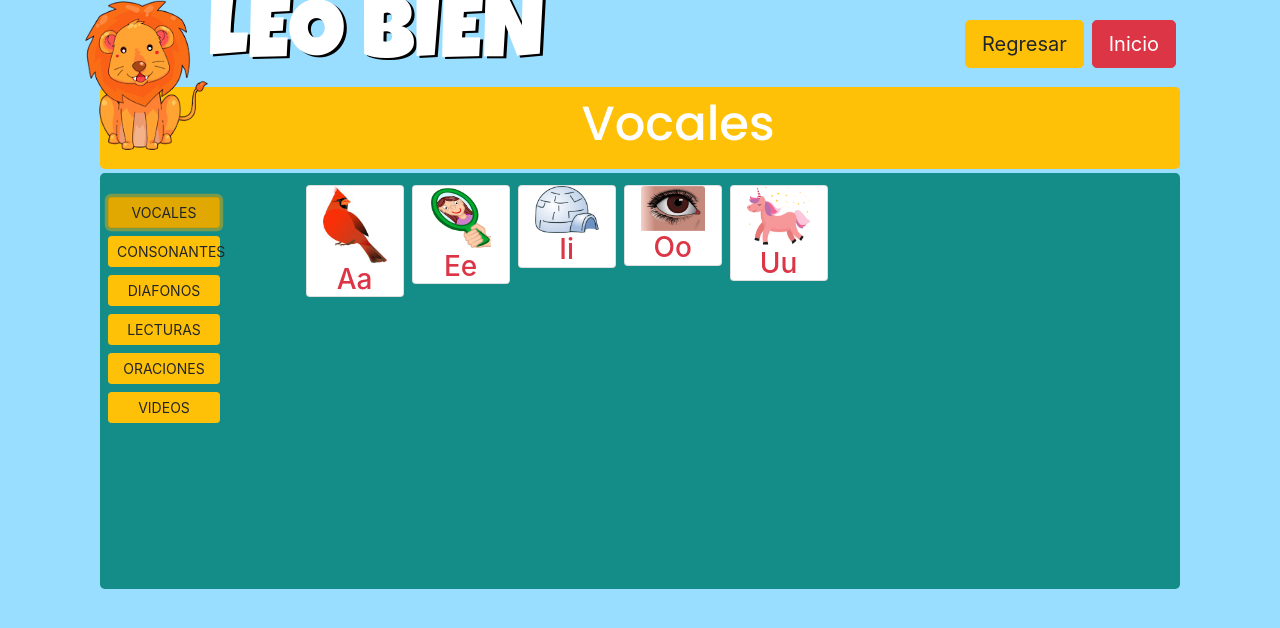
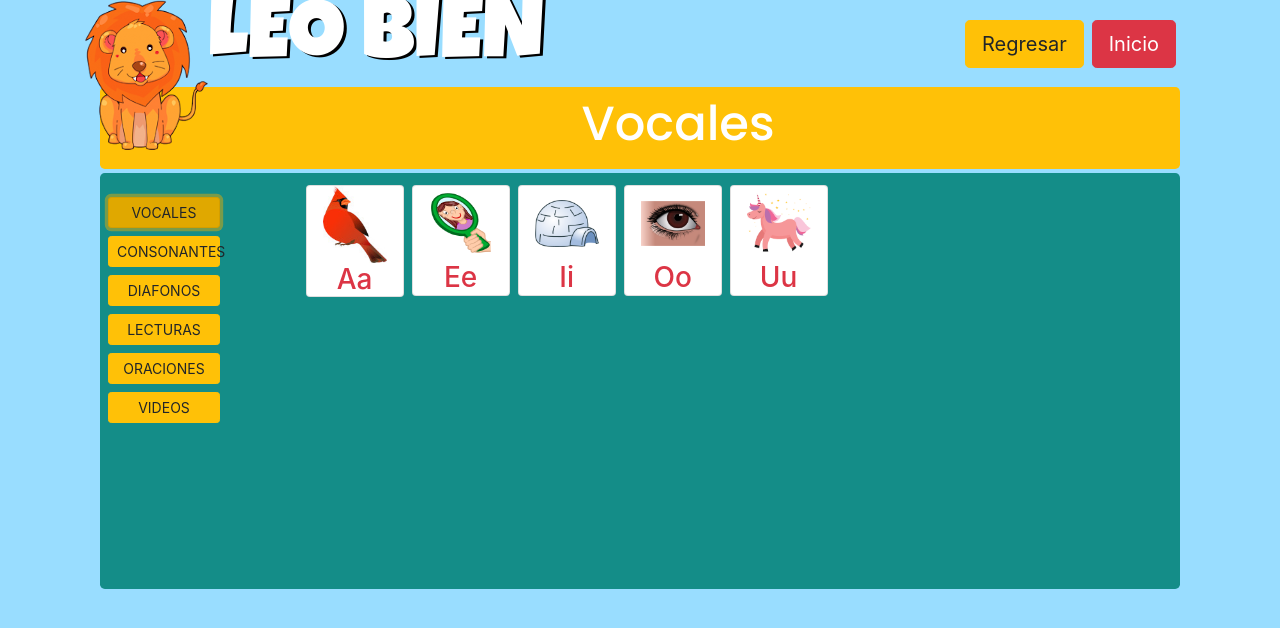
Before and after one commit to Karl74/leo-bien, a React (Create React App) app: page / in a window 1280 px wide. Both pictures are taken after a click on the button "VOCALES". Shown: the top 628 px of the page. Built offline with nearby package versions, Linux system fonts and the light colour scheme; a web font is replaced by a local one.

Commit message:
center card pictures

```diff
--- a/src/App.css
+++ b/src/App.css
@@ -76,3 +76,9 @@ body {
   top:35%;
 
 }
+
+.pictureFrame {
+  display: flex;
+  align-items: center;
+
+}
--- a/src/components/homeContent/LetterCardMenu.jsx
+++ b/src/components/homeContent/LetterCardMenu.jsx
@@ -11,7 +11,10 @@ export default class LetterCardMenu extends Component {
           {value =>(
               <div className="card px-3 buttonize" onClick={()=>this.props.action(lt)}>
                 <Link to ={this.props.link}>
-                  <img src={mainP} alt={word} className="card-img-top" style={{maxWidth:"4em"}}/>
+                  <div className="pictureFrame" style={{minHeight:"4.7em"}}>
+                    <img src={mainP} alt={word} className="" style={{maxWidth:"4em", verticalAling:"text-bottom"}}/>
+                  </div>
+
                   <div className="car-body p-0">
                     <h3 className="card-title text-danger text-center m-0">{head}</h3>
                   </div>
--- a/src/data.js
+++ b/src/data.js
@@ -2431,7 +2431,7 @@ export const consonantes = [
     lt:"x",
     word:"xilófono",
     head:"Xx",
-    mainP:"../../img/zapato.png",
+    mainP:"../../img/xilofono.png",
     silabas:[
         { text:"xa",
           sound:"../../audio/x/xa.mp3"
```
